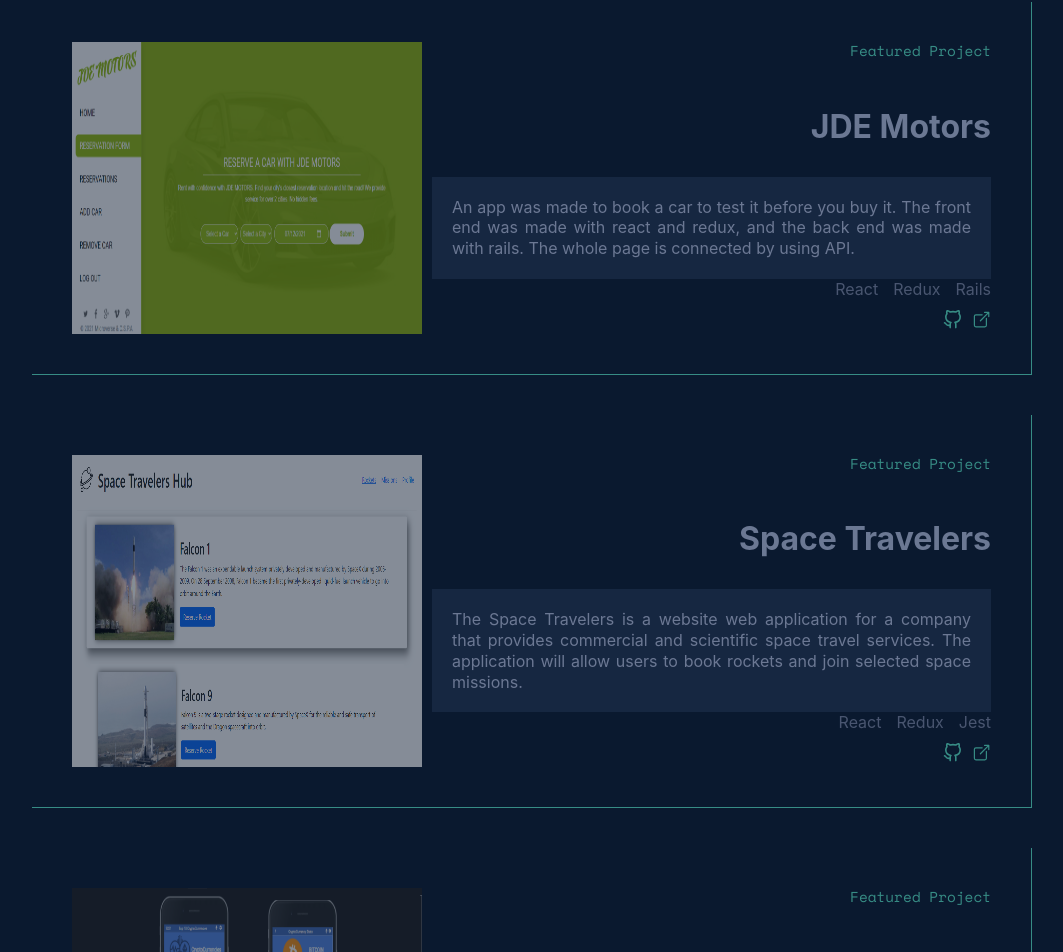
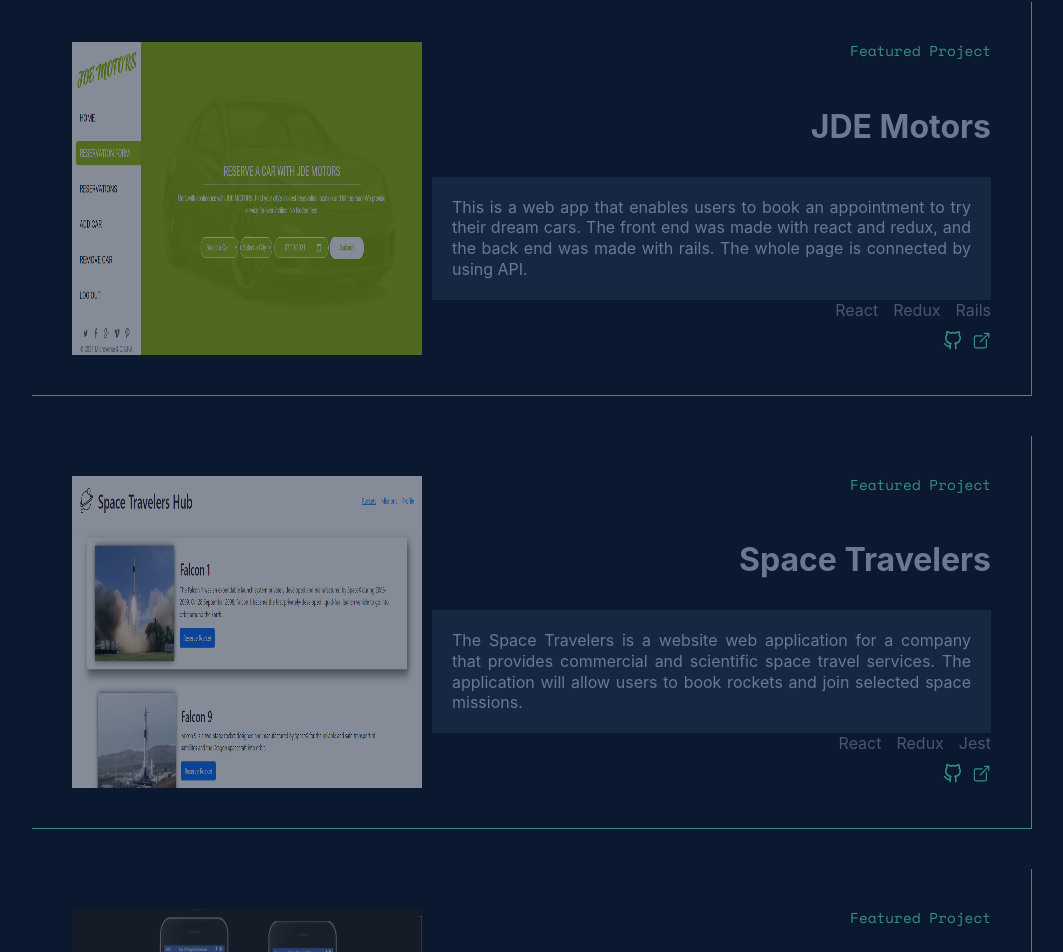
Before and after one commit to petudeveloper/portafolio, a React (Create React App) app: page / in a window 1280 px wide. Shown: the part 2102-3054 px from the top of the page, without its empty margins (108-1171 px from the left). Built offline with nearby package versions, Linux system fonts and the light colour scheme.

Commit message:
Update displayed info.

```diff
--- a/src/components/Contact/Contact.js
+++ b/src/components/Contact/Contact.js
@@ -2,11 +2,7 @@
 import PropTypes from 'prop-types';
 import styles from './contact.module.css';
 
-const Contact = ({ refProp }) => {
-  const handleClick = () => {
-    console.log('this is a test');
-  };
-  return (
+const Contact = ({ refProp }) => (
   <section id="#Contact" ref={refProp} className={styles.container}>
     <h2 className={styles.numberedHeading}>What’s Next?</h2>
     <h2 className={styles.secondTitle}>Get In Touch</h2>
@@ -14,11 +10,10 @@ const Contact = ({ refProp }) => {
       I am currently exploring new opportunities, I would ideally like to find a place that allows me to expand on my software development experience. My inbox is always open. whether you have a question or just want to say hi, I’ll try my best to get back to you!
     </p>
     <div className={styles.btnContainer}>
-        <a href="mailto:davidalvarezmazzo@gmail.com" className={styles.btn} onClick={handleClick}>Say Hello</a>
+      <a href="mailto:davidalvarezmazzo@gmail.com" className={styles.btn}>Say Hello</a>
     </div>
   </section>
 );
-};
 
 Contact.propTypes = {
   refProp: PropTypes.isRequired,
--- a/src/components/Projects/Projects.js
+++ b/src/components/Projects/Projects.js
@@ -9,7 +9,7 @@ const Projects = ({ refProp }) => (
       <Card
         image="./images/jde-motors.PNG"
         projectName="JDE Motors"
-        description="An app was made to book a car to test it before you buy it. The front end was made with react and redux, and the back end was made with rails. The whole page is connected by using API."
+        description="This is a web app that enables users to book an appointment to try their dream cars. The front end was made with react and redux, and the back end was made with rails. The whole page is connected by using API."
         technologies={['React', 'Redux', 'Rails']}
         githubLink="https://github.com/Emmanuelaaron/carBooking"
         liveVersion="/"
```
Lines whose indentation alone changed are shown as unchanged.
